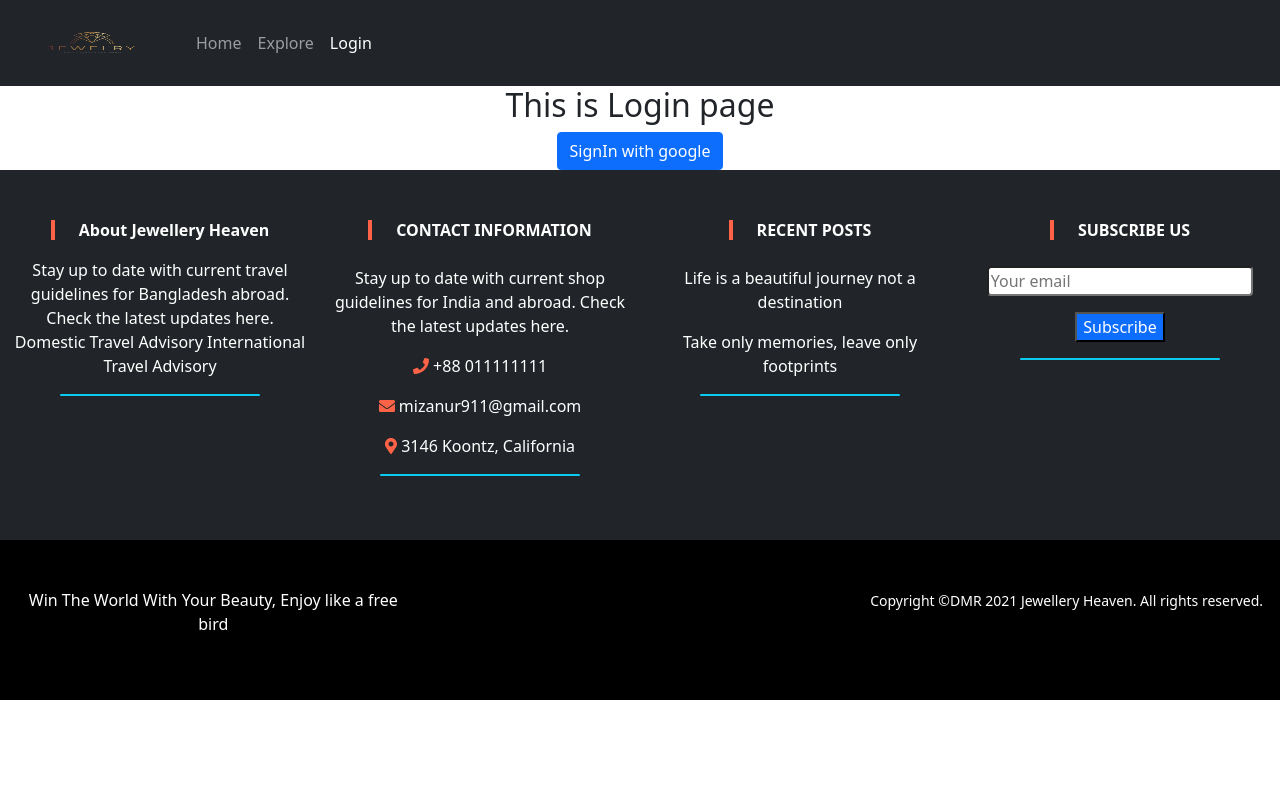
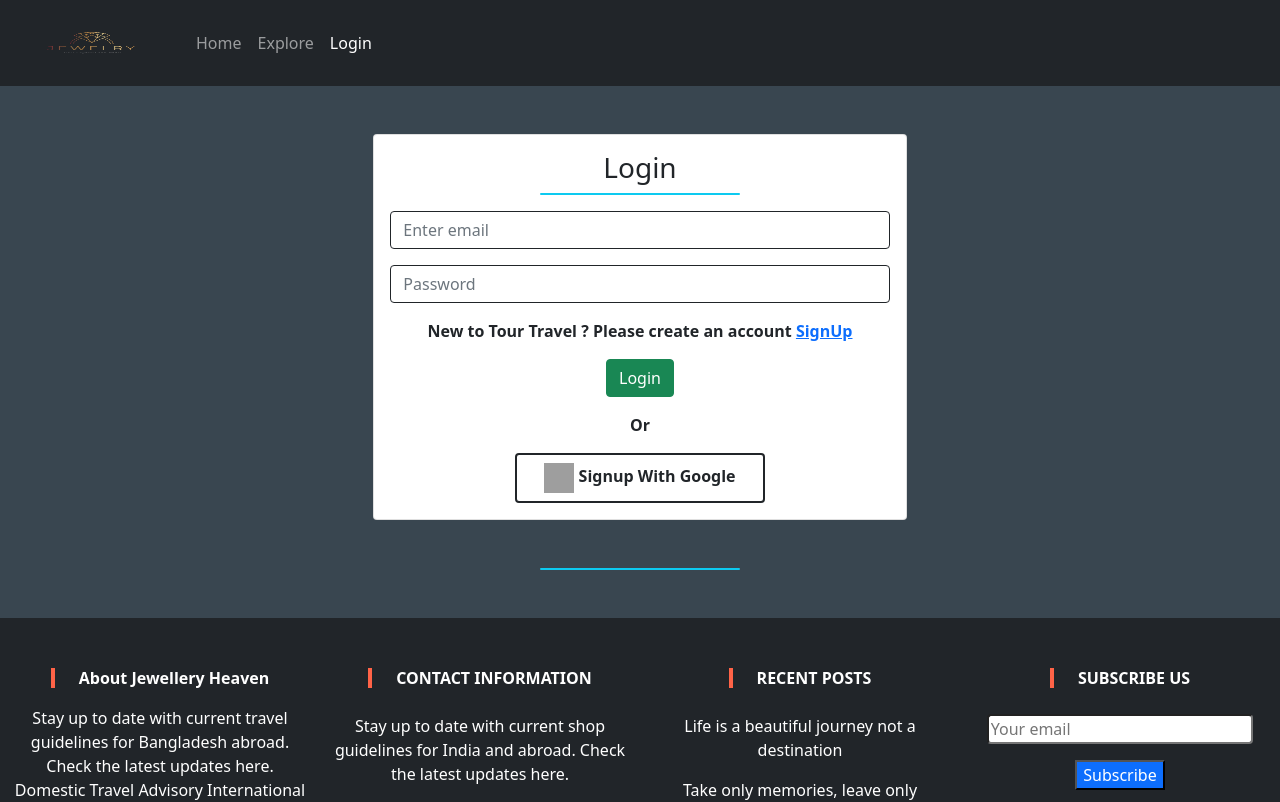
Before and after one commit to dmr-911/jewellery-heaven-client, a React (Create React App) app: page /login in a window 1280 px wide. Shown: the top 802 px of the page. Built offline with nearby package versions, Linux system fonts and the light colour scheme; no server answers; grey boxes are pictures that could not be loaded.

Commit message:
usefirebase file updated with saveUser function and loginFile updated

```diff
--- a/src/App.js
+++ b/src/App.js
@@ -16,6 +16,7 @@ import AuthProvider from './context/AuthProvider';
 import Dashboard from './Pages/Dashboard/Dashboard/Dashboard';
 import PrivateRoute from './Pages/PrivateRoute/PrivateRoute';
 import Purchase from './Pages/Purchase/Purchase';
+import SignUp from './Pages/Login/SignUp/SignUp';
 
 function App() {
   return (
@@ -36,6 +37,9 @@ function App() {
             <Route path="/login">
               <LogIn></LogIn>
             </Route>
+            <Route path="/signUp">
+              <SignUp></SignUp>
+            </Route>
             <PrivateRoute path="/dashboard">
               <Dashboard></Dashboard>
             </PrivateRoute>
--- a/src/Pages/Home/CustomNavbar/CustomNavbar.js
+++ b/src/Pages/Home/CustomNavbar/CustomNavbar.js
@@ -5,7 +5,7 @@ import useAuth from '../../../hooks/useAuth';
 import logo from '../../../images/logo/4180768-removebg-preview.png';
 
 const CustomNavbar = () => {
-    const {user, logOut} = useAuth();
+    const { user, logOut } = useAuth();
     return (
         <div>
             <Navbar bg="dark" variant="dark">
@@ -23,11 +23,11 @@ const CustomNavbar = () => {
                         <Nav.Link as={NavLink} to="/home">Home</Nav.Link>
                         <Nav.Link as={NavLink} to="/explore">Explore</Nav.Link>
                         {
-            user.displayName &&
+                            user.email &&
                             <Nav.Link as={NavLink} to="/dashboard">Dashboard</Nav.Link>
                         }
                         {
-            user.displayName ?
+                            user.email ?
                                 <Button onClick={logOut}>Logout</Button>
                                 :
                                 <Nav.Link as={NavLink} to="/login">Login</Nav.Link>
--- a/src/Pages/Login/Login/LogIn.js
+++ b/src/Pages/Login/Login/LogIn.js
@@ -1,26 +1,95 @@
-import React from 'react';
-import { Button } from 'react-bootstrap';
+import React, { useRef } from 'react';
+import './Login.css';
+import { Col, Card, Form, Button } from "react-bootstrap";
+import useAuth from '../../../hooks/useAuth';
 import { useHistory, useLocation } from 'react-router';
-import useAuth from '../../../hooks/useAuth';
+import { Link } from 'react-router-dom';
 
-const LogIn = () => {
-    const {googleSignIn} = useAuth();
+const Login = () => {
+  const { signInWithGoogle, signInWithEmail, message, setMessage } = useAuth();
+  const emailRef = useRef();
+  const passRef = useRef();
+    const history = useHistory();
     const location = useLocation();
-    const history = useHistory();
-    const redirect_url = location.state?.from || '/home';
+    const redirect_url = location.state?.from || "/home";
+
     const handleGoogleSignIn = () => {
-        googleSignIn()
-        .then(res => {
+      signInWithGoogle(location, history);
+  };
+
+      const handleSubmit = (e) => {
+        e.preventDefault();
+        const email = emailRef.current.value;
+        const password = passRef.current.value;
+        signInWithEmail(email, password)
+          .then((data) => {
             history.push(redirect_url);
-        })
-    }
-    return (
-        <div>
-            <h2>This is Login page</h2>
+          })
+          .catch((error) => {
+            setMessage(
+              "Email or pass not identified! Please create an account or check the email or passwork is correct!"
+            );
+          });
+      };
 
-            <Button onClick={handleGoogleSignIn}>SignIn with google</Button>
-        </div>
-    );
+  return (
+    <>
+      <div
+        className="login-page py-5"
+        style={{ backgroundColor: "#394650" }}
+      >
+        <Col xs={12} md={5} className="mx-auto mb-5">
+          <Card className="p-3">
+            <h3>Login</h3>
+            <div className="divider bg-info rounded mb-3 mx-auto"></div>
+            <Form onSubmit={handleSubmit}>
+              <Form.Group className="mb-3" controlId="formBasicEmail">
+                <Form.Control
+                  type="email"
+                  placeholder="Enter email"
+                  className="border border-1 border-dark"
+                  ref={emailRef}
+                />
+              </Form.Group>
+
+              <Form.Group className="mb-3" controlId="formBasicPassword">
+                <Form.Control
+                  type="password"
+                  placeholder="Password"
+                  className="border border-1 border-dark"
+                  ref={passRef}
+                />
+              </Form.Group>
+              {message && <small className="text-danger">{message}</small>}
+              <p className="fw-bold">
+                New to Tour Travel ? Please create an account{" "}
+                <Link to="/signUp">SignUp</Link>
+              </p>
+              <Button variant="success" type="submit">
+                Login
+              </Button>
+            </Form>
+            <b className="my-3">Or</b>
+            <div
+              className="border border-2 border-dark rounded google-signin w-50 mx-auto py-2"
+              onClick={handleGoogleSignIn}
+            >
+              <img
+                src="https://i.ibb.co/n6DTPm7/login-removebg-preview.png"
+                height="30px"
+                width="30px"
+                alt=""
+              />
+              <span>
+                <b> Signup With Google</b>
+              </span>
+            </div>
+          </Card>
+        </Col>
+        <div className="divider bg-info rounded mx-auto"></div>
+      </div>
+    </>
+  );
 };
 
-export default LogIn;
+export default Login;
--- a/src/Pages/Login/SignUp/SignUp.js
+++ b/src/Pages/Login/SignUp/SignUp.js
@@ -1,10 +1,90 @@
-import React from 'react';
+import React, { useRef, useState } from 'react';
+import { Card, Col, Form, Button } from 'react-bootstrap';
+import { Link, useHistory } from 'react-router-dom';
+import useAuth from '../../../hooks/useAuth';
 
 const SignUp = () => {
+    const [loginData, setLoginData] = useState({});
+    const history = useHistory();
+    const { user, registerUser, isLoading, authError, error } = useAuth();
+
+    const handleOnBlur = e => {
+        const field = e.target.name;
+        const value = e.target.value;
+        const newLoginData = { ...loginData };
+        newLoginData[field] = value;
+        setLoginData(newLoginData);
+    }
+
+    const handleLoginSubmit = e => {
+        if (loginData.password !== loginData.password2) {
+            alert('Your password did not match');
+            return
+        }
+        registerUser(loginData.email, loginData.password, loginData.name, history);
+        e.preventDefault();
+    }
+
     return (
-        <div>
-            <h2>This is signup page</h2>
+      <>
+        <div className="bg-dark login-page pt-5">
+          <Col xs={12} md={5} className="mx-auto mb-5">
+            <Card className="p-3">
+              <h3>Sign Up</h3>
+              <div className="divider bg-info rounded mb-3 mx-auto"></div>
+              {
+                  !isLoading && <Form  onSubmit={handleLoginSubmit}>
+                  <Form.Group className="mb-3" controlId="formBasicEmail">
+                    <Form.Control
+                      type="text"
+                      placeholder="Enter Your Name"
+                      className="border border-1 border-dark"
+                      name="name"
+                      onBlur={handleOnBlur}
+                    />
+                  </Form.Group>
+                  <Form.Group className="mb-3" controlId="formBasicEmail">
+                    <Form.Control
+                      type="email"
+                      placeholder="Enter email"
+                      className="border border-1 border-dark"
+                      name="email"
+                      onBlur={handleOnBlur}
+                    />
+                  </Form.Group>
+
+                  <Form.Group className="mb-3" controlId="formBasicPassword">
+                    <Form.Control
+                      type="password"
+                      placeholder="Password"
+                      className="border border-1 border-dark"
+                      name="password"
+                      onBlur={handleOnBlur}
+                    />
+                  </Form.Group>
+                  <Form.Group className="mb-3" controlId="formBasicPassword">
+                    <Form.Control
+                      type="password"
+                      placeholder="Re-type Password"
+                      className="border border-1 border-dark"
+                      name="password2"
+                      onBlur={handleOnBlur}
+                    />
+                  </Form.Group>
+                  <p className="fw-bold">
+                    {error ? error : 'Already an user?'} Please{" "}
+                    <Link to="/login">Login</Link>
+                  </p>
+                  <Button variant="success" type="submit">
+                    Sign Up
+                  </Button>
+                </Form>
+              }
+            </Card>
+          </Col>
+          <div className="divider bg-info rounded mx-auto"></div>
         </div>
+      </>
     );
 };
 
--- a/src/hooks/useFirebase.js
+++ b/src/hooks/useFirebase.js
@@ -1,52 +1,69 @@
-
 import { useEffect, useState } from "react";
 import {
   getAuth,
+  signInWithPopup,
+  GoogleAuthProvider,
+  signOut,
   createUserWithEmailAndPassword,
   signInWithEmailAndPassword,
   onAuthStateChanged,
-  signOut,
-  signInWithPopup,
-  GoogleAuthProvider,
   updateProfile
 } from "firebase/auth";
 import initializeAuthentication from "../Firebase/firebase.initialization";
 
+
 initializeAuthentication();
-const auth = getAuth();
-const googleProvider = new GoogleAuthProvider();
-
 const useFirebase = () => {
   const [user, setUser] = useState({});
+  const [isLoading, setIsLoading] = useState(true);
+  const [authError, setAuthError] = useState('');
   const [error, setError] = useState('');
   const [message, setMessage] = useState('');
-  const [isLoading, setIsLoading] = useState(true);
-  const [email, setEmail] = useState("");
-  const [name, setName] = useState("");
-  const [photo, setPhoto] = useState("");
-  const [password, setPassword] = useState("");
 
+    const auth = getAuth();
+    const googleProvider = new GoogleAuthProvider();
 
-  const googleSignIn = () => {
-    return signInWithPopup(auth, googleProvider);
-  };
+    const registerUser = (email, password, name, history) => {
+      setIsLoading(true);
+      createUserWithEmailAndPassword(auth, email, password)
+          .then((userCredential) => {
+              setAuthError('');
+              const newUser = { email, displayName: name };
+              setUser(newUser);
+              // save user to the database
+              saveUser(email, name, 'POST');
+              // send name to firebase after creation
+              updateProfile(auth.currentUser, {
+                  displayName: name
+              }).then(() => {
+              }).catch((error) => {
+              });
+              history.replace('/');
+          })
+          .catch((error) => {
+              setAuthError(error.message);
+              console.log(error);
+          })
+          .finally(() => setIsLoading(false));
+  }
 
-    const signInWithEmail = () => {
+    const signInWithEmail = (email, password) => {
       return signInWithEmailAndPassword(auth, email, password);
-    };
+    }
 
-    const setNameAndImage = () => {
-      updateProfile(auth.currentUser, {
-        displayName: name,
-        photoURL: photo,
-      })
-        .then(() => {})
-        .catch((error) => {
-          setError(error.message);
-        });
-  };
-
-
+    const signInWithGoogle = (location, history) => {
+      setIsLoading(true);
+      signInWithPopup(auth, googleProvider)
+          .then((result) => {
+              const user = result.user;
+              saveUser(user.email, user.displayName, 'PUT');
+              setAuthError('');
+              const destination = location?.state?.from || '/';
+              history.replace(destination);
+          }).catch((error) => {
+              setAuthError(error.message);
+          }).finally(() => setIsLoading(false));
+  }
 
   useEffect(() => {
     onAuthStateChanged(auth, (user) => {
@@ -56,48 +73,33 @@ const useFirebase = () => {
       }
       setIsLoading(false);
     });
-  }, []);
+  }, [auth, user]);
 
   const logOut = () => {
     setIsLoading(true);
-      signOut(auth)
-        .then(() => {
-          setUser({});
-        })
-        .catch((error) => {
-          setError(error.message);
-        })
-        .finally(()=> setIsLoading(false));
-    };
+    signOut(auth)
+      .then(() => {
+        setUser({});
+      })
+      .catch((error) => {
+        setError(error.message);
+      })
+      .finally(() => setIsLoading(false));
+  };
 
-      const signup = (e) => {
-        e.preventDefault();
-        createUserWithEmailAndPassword(auth, email, password)
-          .then((result) => {
-            setNameAndImage();
-            setMessage('New user created, Please Login');
-          })
-          .catch((err) => {
-            setError(err.message);
-            setMessage('User already exists, Go to login page')
-          });
-      };
-      const getName = (e) => {
-        setName(e?.target?.value);
-      };
-      const getEmail = (e) => {
-        setEmail(e?.target?.value);
-      };
+  const saveUser = (email, displayName, method) => {
+    const user = { email, displayName };
+    fetch('http://localhost:5000/users', {
+        method: method,
+        headers: {
+            'content-type': 'application/json'
+        },
+        body: JSON.stringify(user)
+    })
+        .then()
+}
 
-      const getPassword = (e) => {
-        setPassword(e?.target?.value);
-      };
-
-      const getPhoto = (e) => {
-        setPhoto(e?.target?.value);
-      };
-
-    return { user, error, logOut, googleSignIn, isLoading, setIsLoading, signup, getName, getEmail, getPassword, getPhoto, signInWithEmail, message };
+    return { user, signInWithEmail, registerUser, authError, signInWithGoogle, logOut, isLoading, setIsLoading, error, setError, message, setMessage };
 }
 
 export default useFirebase;
```
Also changed, not shown: src/Firebase/firebase.config.js (+7 -7 lines), src/Pages/PrivateRoute/PrivateRoute.js (+5 -5 lines), src/Pages/Login/Login/Login.css (added). Lines whose indentation alone changed are shown as unchanged.
